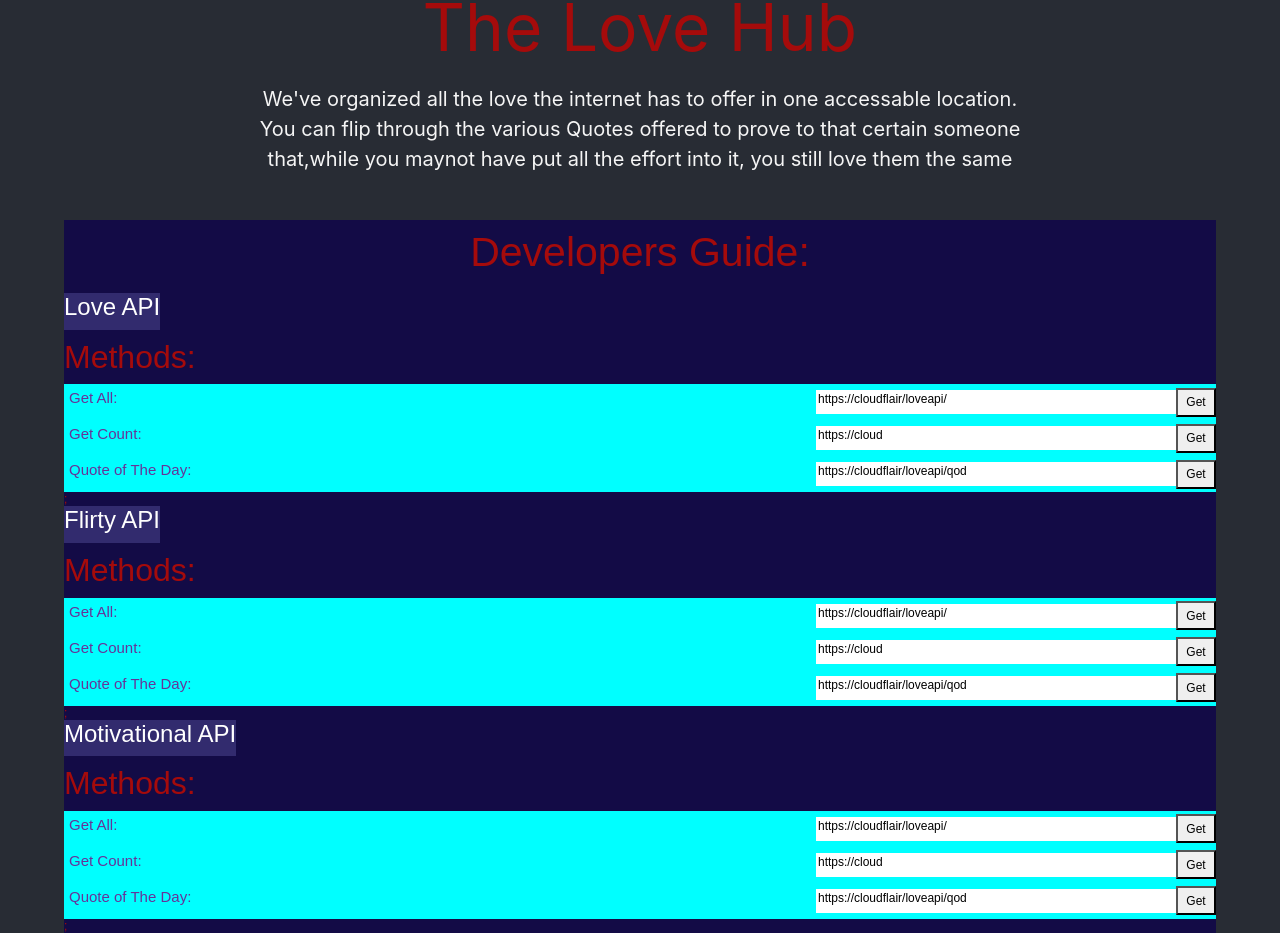
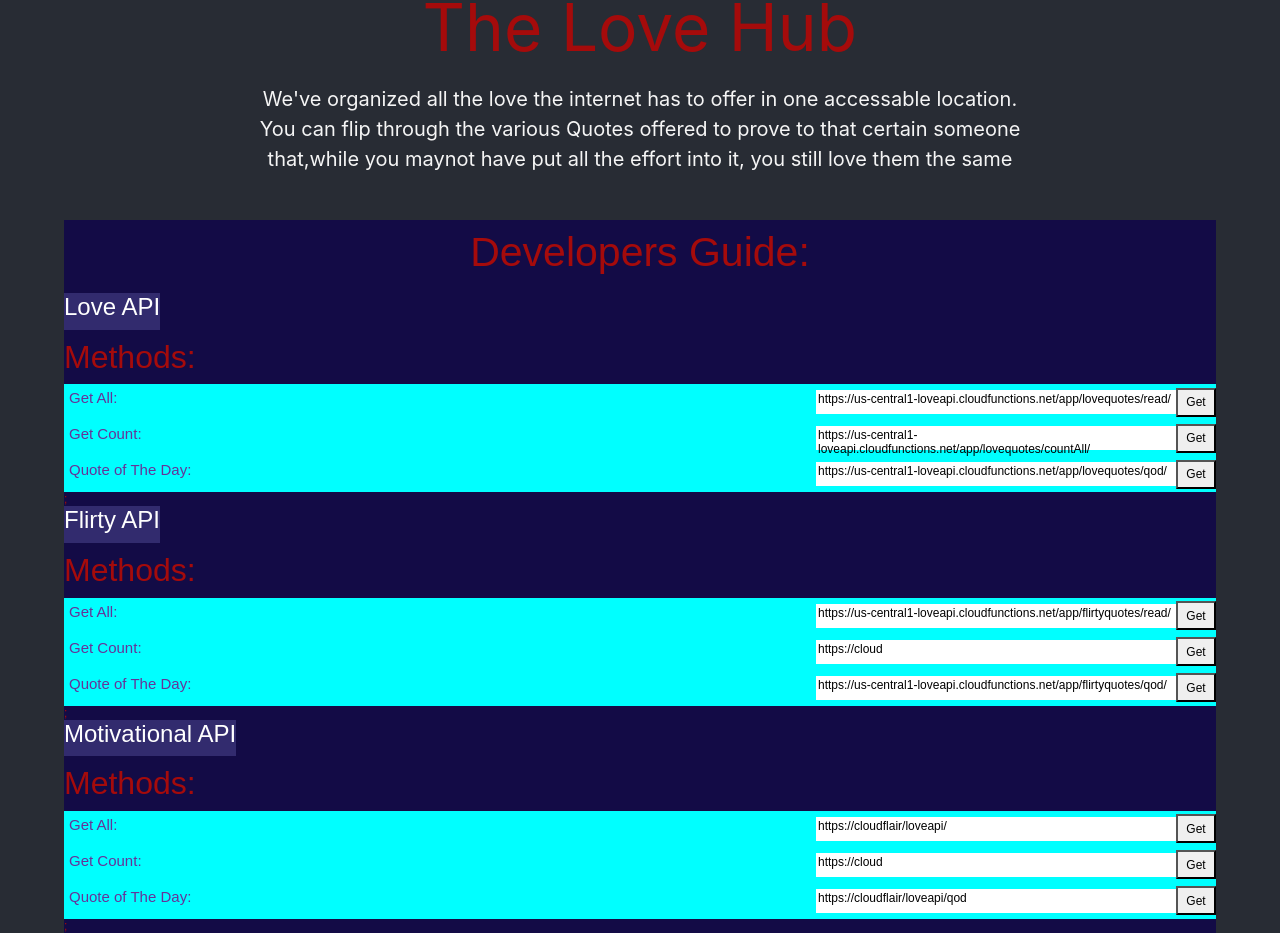
Before and after one commit to charlesbadjr/LAPIhomepage, a React (Create React App) app: page / in a window 1280 px wide. Built offline with nearby package versions, Linux system fonts and the light colour scheme; a small style sheet from the web is missing.

Commit message:
minor change

```diff
--- a/src/refactortest.js
+++ b/src/refactortest.js
@@ -11,15 +11,15 @@ class Refactortest extends Component {
              description: 'this api helps you when you have no social life',
              selected: false,
              methods: [{
-                name: 'Get All',
-                url:'https://cloudflair/loveapi/',
-                description: 'returns json of all the quotes. Limit of 10 will be returned.'},
+                    name: 'Get All',
+                    url:'https://us-central1-loveapi.cloudfunctions.net/app/lovequotes/read/',
+                    description: 'returns json of all the quotes. Limit of 10 will be returned.'},
                 { name: 'Get Count',
-                  url: 'https://cloud',
+                  url: 'https://us-central1-loveapi.cloudfunctions.net/app/lovequotes/countAll/',
                   description: 'endpoint gives you overall count of entries currently in the api' },
 
                 {name: 'Quote of The Day',
-                 url: 'https://cloudflair/loveapi/qod',
+                 url: 'https://us-central1-loveapi.cloudfunctions.net/app/lovequotes/qod/',
                  description: 'Love Quote of the day. Helps you remember what needs to be said, any given day.'
                     }],
          },
@@ -28,15 +28,15 @@ class Refactortest extends Component {
             selected: false,
             methods: [{
                 name: 'Get All',
-                url:'https://cloudflair/loveapi/',
+                url:'https://us-central1-loveapi.cloudfunctions.net/app/flirtyquotes/read/',
                 description: 'returns json of all the quotes. Limit of 10 will be returned.'},
                 { name: 'Get Count',
                   url: 'https://cloud',
                   description: 'endpoint gives you overall count of entries currently in the api' },
 
                 {name: 'Quote of The Day',
-                 url: 'https://cloudflair/loveapi/qod',
-                 description: 'gives you shit in your face'
+                 url:'https://us-central1-loveapi.cloudfunctions.net/app/flirtyquotes/qod/',
+                 description: 'Renders a Single Quote of the day. You can pass in paramiters to find Quotes of past days'
                     }],
          },
            {name: 'Motivational API',
@@ -59,7 +59,7 @@ class Refactortest extends Component {
     };
 
 
-      handleClick = (e) => {
+      showToggle = (e) => {
           const { apis } = this.state;
           const { id } = e.target;
           apis[id].selected = !this.state.apis[id].selected
```
